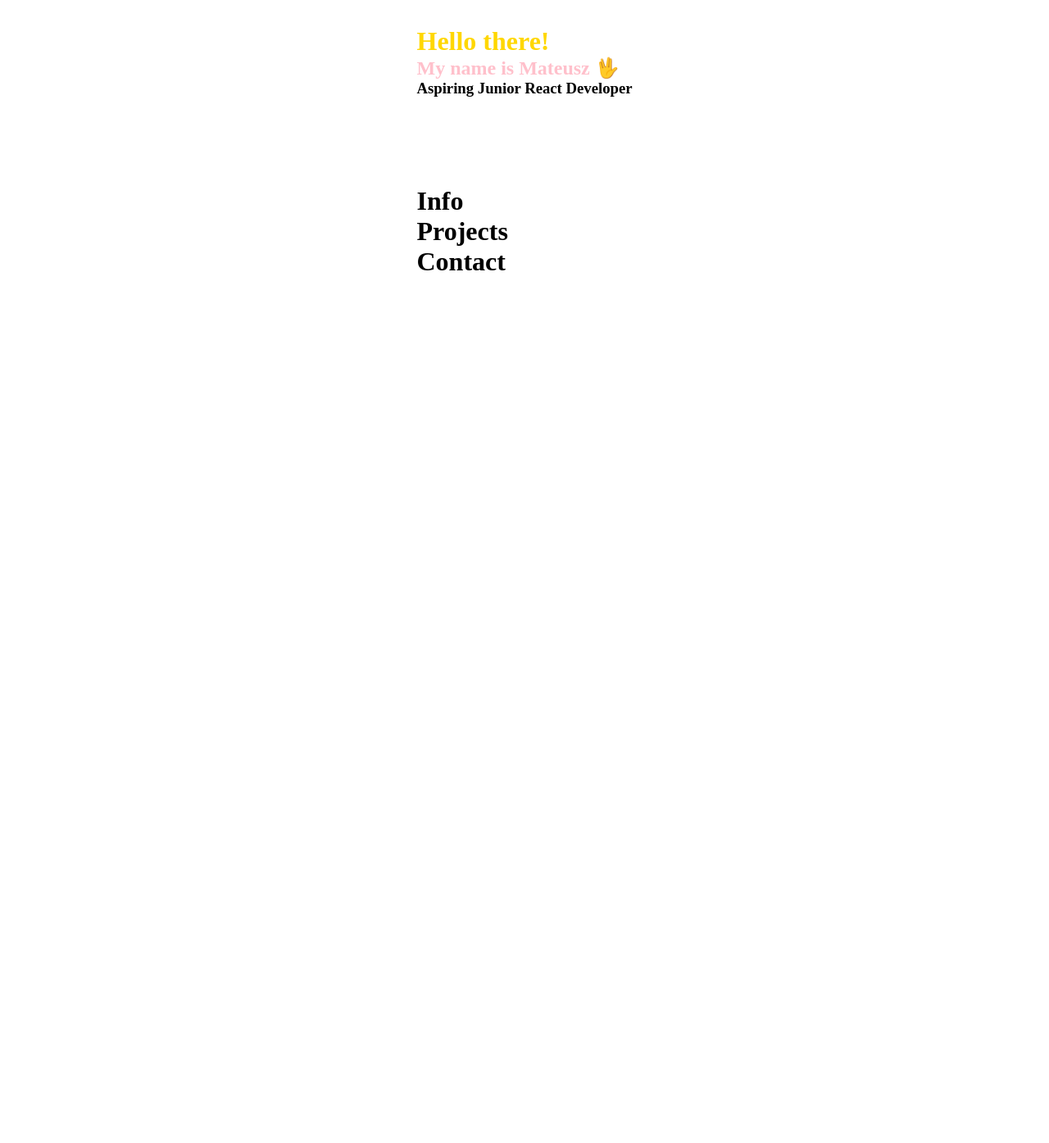
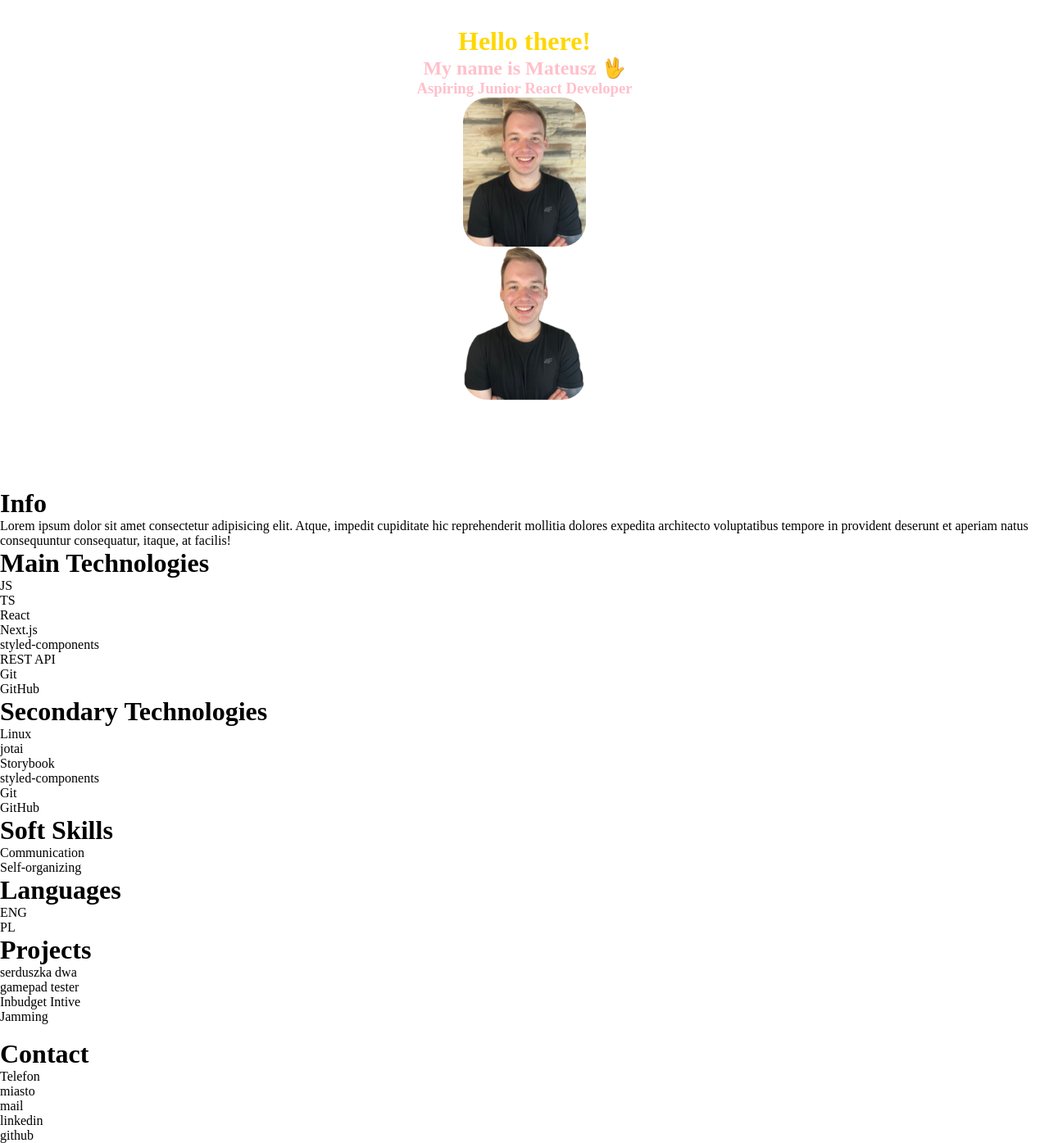
Before and after one commit to Vectari/vectari.github.io, a React (Vite) app: page / in a window 1280 px wide. Shown: the whole page at 82% size. Before the commit the page ends 800 px from the top, so only its background shows below. Built offline with nearby package versions, Linux system fonts and the light colour scheme.

Commit message:
content outline

```diff
--- a/src/App.jsx
+++ b/src/App.jsx
@@ -2,6 +2,7 @@ import { Header } from "./components/Header";
 import { Info } from "./components/Info";
 import { Projects } from "./components/Projects";
 import { Contact } from "./components/Contact";
+import { Technologies } from "./components/Technologies";
 
 function App() {
   return (
@@ -14,6 +15,7 @@ function App() {
       <br />
       <br />
       <Info />
+      <Technologies />
       <Projects />
       <Contact />
     </>
--- a/src/components/Contact.jsx
+++ b/src/components/Contact.jsx
@@ -2,6 +2,13 @@ export function Contact() {
   return (
     <>
       <h1>Contact</h1>
+      <ul>
+        <li>Telefon</li>
+        <li>miasto</li>
+        <li>mail</li>
+        <li>linkedin</li>
+        <li>github</li>
+      </ul>
     </>
   );
 }
--- a/src/components/Header.jsx
+++ b/src/components/Header.jsx
@@ -2,11 +2,26 @@ import styled from "styled-components";
 import { Theme } from "../Theme";
 
 const StyledH1 = styled.h1`
+  text-align: center;
   color: ${Theme.colors.testgold};
 `;
 
 const StyledH2 = styled.h2`
+  text-align: center;
   color: ${Theme.colors.testpink};
+`;
+const StyledH3 = styled.h3`
+  text-align: center;
+  color: ${Theme.colors.testpink};
+`;
+
+const StyledImg = styled.img`
+  display: block;
+  margin-left: auto;
+  margin-right: auto;
+  width: 150px;
+  border-radius: 30px;
+  /* box-shadow: 10px 5px 5px red; */
 `;
 
 export function Header() {
@@ -14,7 +29,9 @@ export function Header() {
     <>
       <StyledH1>Hello there!</StyledH1>
       <StyledH2>My name is Mateusz 🖖</StyledH2>
-      <h3>Aspiring Junior React Developer</h3>
+      <StyledH3>Aspiring Junior React Developer</StyledH3>
+      <StyledImg src="/myphoto.jpg" alt="Mateusz Majer's photo" />
+      <StyledImg src="/myphotonobg.PNG" alt="Mateusz Majer's photo no background" />
     </>
   );
 }
--- a/src/components/Info.jsx
+++ b/src/components/Info.jsx
@@ -2,6 +2,12 @@ export function Info() {
   return (
     <>
       <h1>Info</h1>
+      <p>
+        Lorem ipsum dolor sit amet consectetur adipisicing elit. Atque, impedit
+        cupiditate hic reprehenderit mollitia dolores expedita architecto
+        voluptatibus tempore in provident deserunt et aperiam natus consequuntur
+        consequatur, itaque, at facilis!
+      </p>
     </>
   );
 }
--- a/src/components/Projects.jsx
+++ b/src/components/Projects.jsx
@@ -2,6 +2,13 @@ export function Projects() {
   return (
     <>
       <h1>Projects</h1>
+      <ul>
+        <li>serduszka dwa</li>
+        <li>gamepad tester</li>
+        <li>Inbudget Intive</li>
+        <li>Jamming</li>
+        <li></li>
+      </ul>
     </>
   );
 }
--- /dev/null
+++ b/src/components/Technologies.jsx
@@ -0,0 +1,36 @@
+export function Technologies() {
+  return (
+    <>
+      <h1>Main Technologies</h1>
+      <ul>
+        <li>JS</li>
+        <li>TS</li>
+        <li>React</li>
+        <li>Next.js</li>
+        <li>styled-components</li>
+        <li>REST API</li>
+        <li>Git</li>
+        <li>GitHub</li>
+      </ul>
+      <h1>Secondary Technologies</h1>
+      <ul>
+        <li>Linux</li>
+        <li>jotai</li>
+        <li>Storybook</li>
+        <li>styled-components</li>
+        <li>Git</li>
+        <li>GitHub</li>
+      </ul>
+      <h1>Soft Skills</h1>
+      <ul>
+        <li>Communication</li>
+        <li>Self-organizing</li>
+      </ul>
+      <h1>Languages</h1>
+      <ul>
+        <li>ENG</li>
+        <li>PL</li>
+      </ul>
+    </>
+  );
+}
--- a/src/index.css
+++ b/src/index.css
@@ -1,7 +1,7 @@
 * {
-  margin: 0;
+  margin: 0 auto;
   padding: 0;
-  /* box-sizing: border-box; */
+  box-sizing: border-box;
 }
 
 body {
```
Also changed, not shown: public/myphoto.jpg (added), public/myphotonobg.PNG (added).
